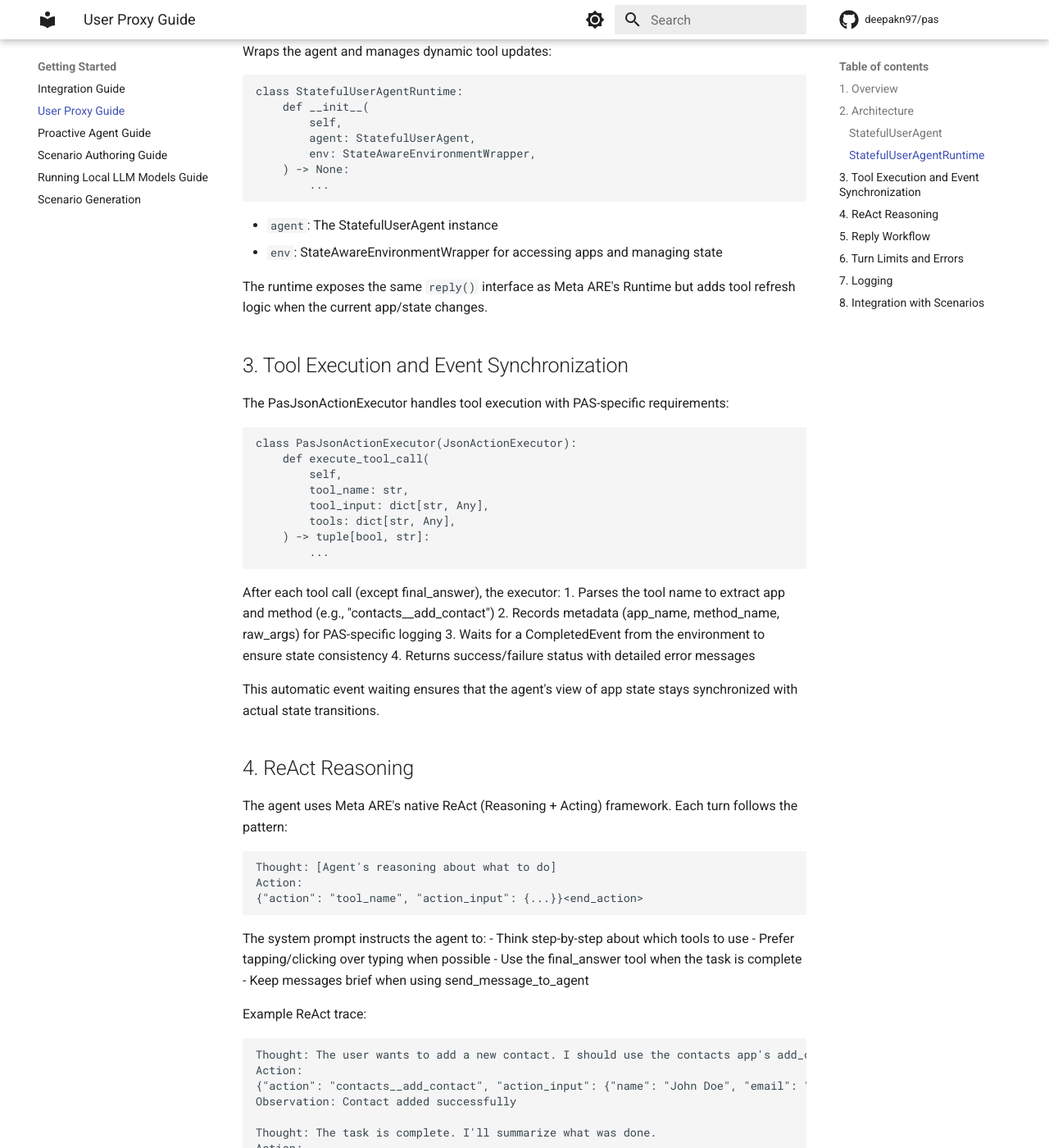
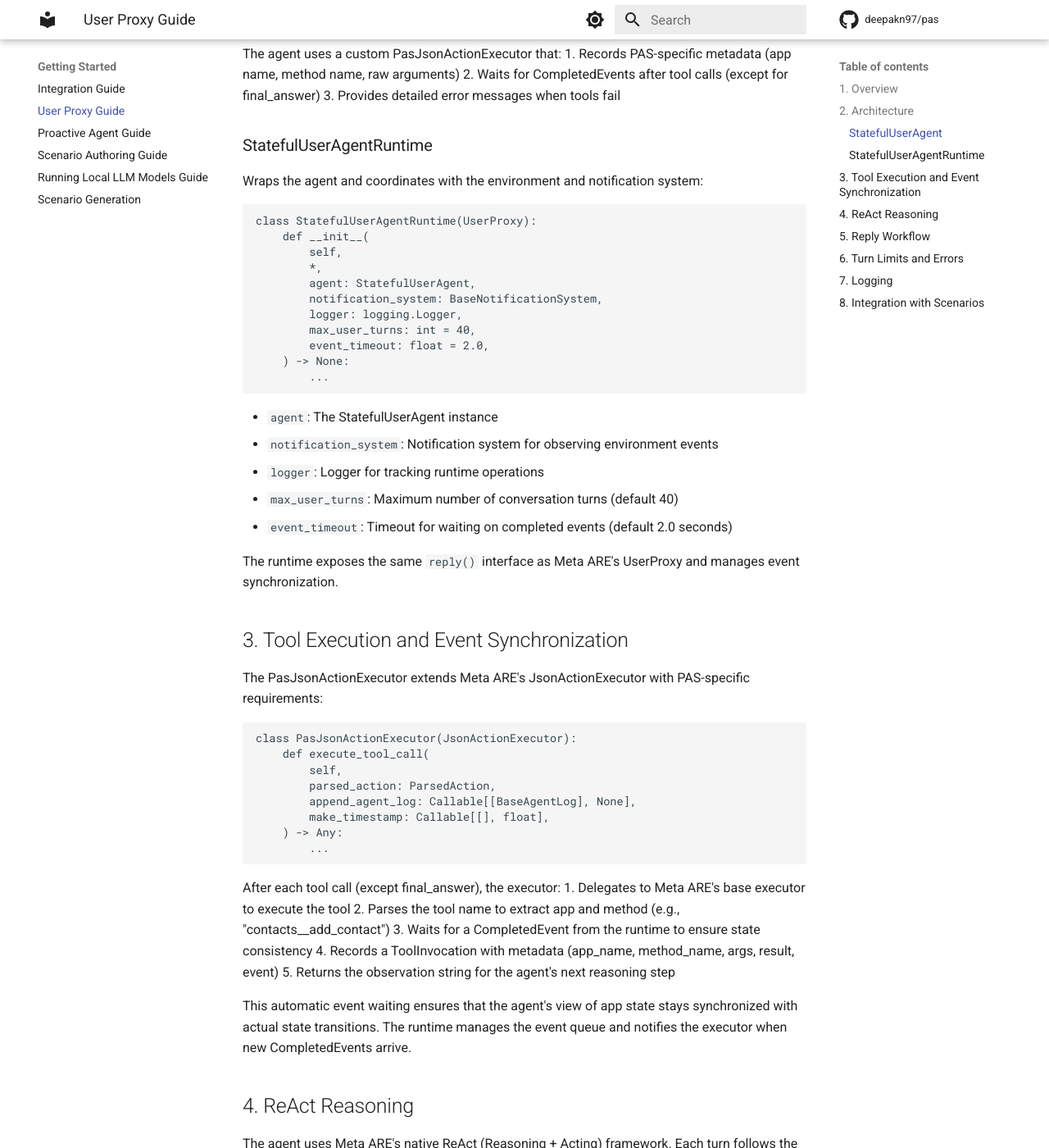
Before and after one commit to deepakn97/pare, an MkDocs documentation site: the page built from docs/user_proxy_guide.md, in a window 1280 px wide and 1400 px high, scrolled down 1344 px. Shown: the whole window at 82% size. Built offline with MkDocs 1.6.1 and Material for MkDocs 9.7.7, drawn with Linux system fonts in a browser that asks for light colours; comment, search, counter and statistics services are not loaded; some of the changed text lies outside the part shown.

Commit message:
fix: correct API signatures and error types in documentation
Address documentation review feedback:

- Fix repository clone path (proactiveGoalInference -> pas)
- Correct StatefulUserAgent constructor (llm_client -> llm_engine)
- Add system_prompts parameter to constructor docs
- Correct StatefulUserAgentRuntime constructor signature
- Add notification_system and logger as required kwargs
- Fix error type name (MaxTurnsReached -> TurnLimitReached)
- Update PasJsonActionExecutor signature (uses ParsedAction)
- Clarify tool refresh mechanism (pushed from Environment)
- Update all code examples with correct signatures
- Add missing import statements in examples

````diff
--- a/docs/user_proxy_guide.md
+++ b/docs/user_proxy_guide.md
@@ -24,19 +24,25 @@
 class StatefulUserAgent(BaseAgent):
     def __init__(
         self,
-        llm_client: LiteLLMClient,
-        tools: dict[str, object],
+        llm_engine: LLMClientProtocol | LLMEngine | Callable[..., Any],
+        tools: dict[str, Tool] | None = None,
+        system_prompts: dict[str, str] | None = None,
         *,
+        max_iterations: int = 10,
         max_turns: int = 40,
-        logger: logging.Logger | None = None,
+        wait_timeout: float = 2.0,
+        **kwargs: Any,
     ) -> None:
         ...
 ```
 
-- `llm_client`: LiteLLM client for ReAct reasoning
-- `tools`: Dictionary of available tools (user_tools from apps + final_answer)
+- `llm_engine`: LLM engine or client for generating responses (compatible with Meta ARE)
+- `tools`: Dictionary of available tools indexed by name (user_tools from apps + final_answer)
+- `system_prompts`: Dictionary of system prompts (default includes ReAct prompt)
+- `max_iterations`: Maximum iterations per turn (default 10)
 - `max_turns`: Maximum conversation turns before termination (default 40)
-- `logger`: Optional logger for tracking agent decisions
+- `wait_timeout`: Timeout for waiting on completed events (default 2.0 seconds)
+- `**kwargs`: Additional arguments passed to Meta ARE's BaseAgent
 
 The agent uses a custom PasJsonActionExecutor that:
 1. Records PAS-specific metadata (app name, method name, raw arguments)
@@ -45,45 +51,53 @@
 
 ### StatefulUserAgentRuntime
 
-Wraps the agent and manages dynamic tool updates:
+Wraps the agent and coordinates with the environment and notification system:
 
 ```python
-class StatefulUserAgentRuntime:
+class StatefulUserAgentRuntime(UserProxy):
     def __init__(
         self,
+        *,
         agent: StatefulUserAgent,
-        env: StateAwareEnvironmentWrapper,
+        notification_system: BaseNotificationSystem,
+        logger: logging.Logger,
+        max_user_turns: int = 40,
+        event_timeout: float = 2.0,
     ) -> None:
         ...
 ```
 
 - `agent`: The StatefulUserAgent instance
-- `env`: StateAwareEnvironmentWrapper for accessing apps and managing state
+- `notification_system`: Notification system for observing environment events
+- `logger`: Logger for tracking runtime operations
+- `max_user_turns`: Maximum number of conversation turns (default 40)
+- `event_timeout`: Timeout for waiting on completed events (default 2.0 seconds)
 
-The runtime exposes the same `reply()` interface as Meta ARE's Runtime but adds tool refresh logic when the current app/state changes.
+The runtime exposes the same `reply()` interface as Meta ARE's UserProxy and manages event synchronization.
 
 ## 3. Tool Execution and Event Synchronization
 
-The PasJsonActionExecutor handles tool execution with PAS-specific requirements:
+The PasJsonActionExecutor extends Meta ARE's JsonActionExecutor with PAS-specific requirements:
 
 ```python
 class PasJsonActionExecutor(JsonActionExecutor):
     def execute_tool_call(
         self,
-        tool_name: str,
-        tool_input: dict[str, Any],
-        tools: dict[str, Any],
-    ) -> tuple[bool, str]:
+        parsed_action: ParsedAction,
+        append_agent_log: Callable[[BaseAgentLog], None],
+        make_timestamp: Callable[[], float],
+    ) -> Any:
         ...
 ```
 
 After each tool call (except final_answer), the executor:
-1. Parses the tool name to extract app and method (e.g., "contacts__add_contact")
-2. Records metadata (app_name, method_name, raw_args) for PAS-specific logging
-3. Waits for a CompletedEvent from the environment to ensure state consistency
-4. Returns success/failure status with detailed error messages
+1. Delegates to Meta ARE's base executor to execute the tool
+2. Parses the tool name to extract app and method (e.g., "contacts__add_contact")
+3. Waits for a CompletedEvent from the runtime to ensure state consistency
+4. Records a ToolInvocation with metadata (app_name, method_name, args, result, event)
+5. Returns the observation string for the agent's next reasoning step
 
-This automatic event waiting ensures that the agent's view of app state stays synchronized with actual state transitions.
+This automatic event waiting ensures that the agent's view of app state stays synchronized with actual state transitions. The runtime manages the event queue and notifies the executor when new CompletedEvents arrive.
 
 ## 4. ReAct Reasoning
 
@@ -113,32 +127,34 @@
 {"action": "final_answer", "action_input": {"answer": "Added contact John Doe with email john@example.com"}}<end_action>
 ```
 
-The agent automatically receives tool descriptions and available tools based on the current app state. When navigating between apps, the runtime refreshes the toolbox to show only relevant tools.
+The agent automatically receives tool descriptions and available tools based on the current app state. Tool updates are pushed from the Environment when state transitions occur.
 
 ## 5. Reply Workflow
 
 `StatefulUserAgentRuntime.reply(message: str)` orchestrates the interaction:
 
-1. Check if the current app or state has changed since the last turn
-2. If changed, refresh the agent's toolbox with tools for the new state
-3. Delegate to the underlying agent's `reply()` method
-4. The agent uses ReAct reasoning to decide which tools to call
-5. PasJsonActionExecutor executes each tool and waits for CompletedEvents
-6. Continue until the agent calls final_answer or hits the turn limit
-7. Return the final answer or error message
+1. Enforce turn budget (raises `TurnLimitReached` if exceeded)
+2. Infer the active app from recent tool invocations
+3. Update the agent's system context with the active app information
+4. Delegate to the underlying agent's `reply()` method
+5. The agent uses ReAct reasoning to decide which tools to call
+6. PasJsonActionExecutor executes each tool and waits for CompletedEvents
+7. Continue until the agent calls final_answer or hits the turn limit
+8. Return the final answer or error message
 
 The runtime ensures that:
-- Tools are always up-to-date with the current navigation state
 - State transitions are properly synchronized via CompletedEvents
-- Turn limits are enforced (raises `MaxTurnsReached` after max_turns)
+- Turn limits are enforced (raises `TurnLimitReached` after `max_user_turns`)
 - Termination is handled via native Meta ARE mechanisms
+
+Tool updates are pushed from the Environment to the agent via `agent.update_tools_for_app()` when state transitions occur, rather than being pulled by the runtime on every turn.
 
 ## 6. Turn Limits and Errors
 
-The agent uses Meta ARE's native error handling:
+The runtime uses PAS-specific error handling with Meta ARE integration:
 
-- `MaxTurnsReached`: raised when the agent has executed `max_turns` without calling final_answer. Scenarios should catch this and handle gracefully.
-- `InvalidActionAgentError`: raised when the LLM produces malformed action JSON. This indicates a prompt engineering issue or LLM confusion.
+- `TurnLimitReached`: raised by the runtime when `max_user_turns` is exceeded. Scenarios should catch this and handle gracefully.
+- `InvalidActionAgentError`: raised by Meta ARE when the LLM produces malformed action JSON. This indicates a prompt engineering issue or LLM confusion.
 - Tool execution errors: captured by PasJsonActionExecutor and returned as observation strings, allowing the agent to retry or adjust its approach.
 
 ## 7. Logging
@@ -157,22 +173,29 @@
 To use the agent in a scenario:
 
 ```python
+import logging
 from pas.user_proxy.agent import StatefulUserAgent, StatefulUserAgentRuntime
 from pas.proactive.litellm_client import build_llm_client
 
 # Build the agent
 llm_client = build_llm_client(model_name="gpt-4")
 user_agent = StatefulUserAgent(
-    llm_client=llm_client,
+    llm_engine=llm_client,
     tools=user_tools,  # From apps + final_answer
     max_turns=40,
 )
 
 # Wrap in runtime
-runtime = StatefulUserAgentRuntime(agent=user_agent, env=env)
+logger = logging.getLogger("pas.user_proxy")
+runtime = StatefulUserAgentRuntime(
+    agent=user_agent,
+    notification_system=env.notification_system,
+    logger=logger,
+    max_user_turns=40,
+)
 
 # Use in scenario
 response = runtime.reply("Add a contact named John Doe")
 ```
 
-The runtime is compatible with Meta ARE's agent interface, allowing seamless integration with proactive agents and scenarios.
+The runtime is compatible with Meta ARE's UserProxy interface, allowing seamless integration with proactive agents and scenarios.
````
Also changed, not shown: README.md (+2 -2 lines), docs/interface-guide.md (+53 -23 lines), docs/scenario_author_guide.md (+8 -3 lines).
